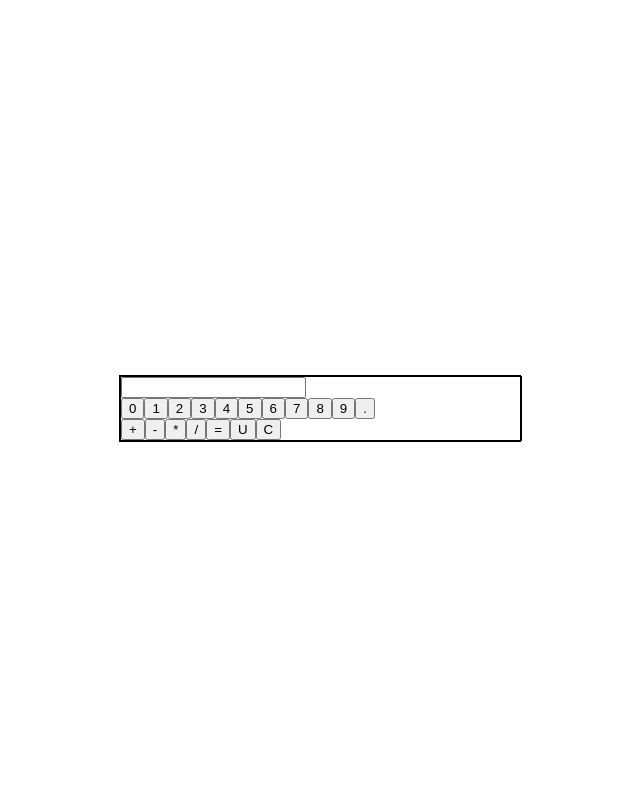
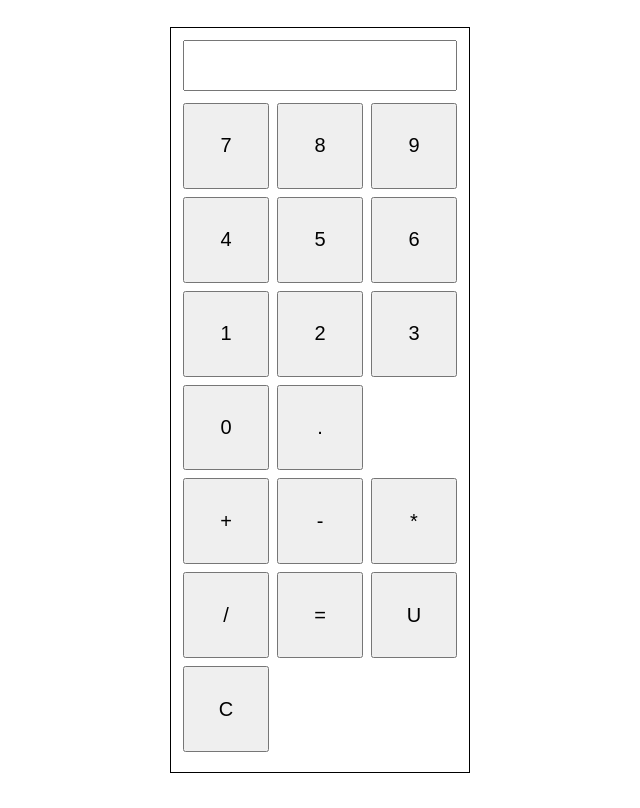
Before and after one commit to TClark1011/react-typescript-calculator, a React (Create React App) app: page / in a window 1280 px wide. Shown: the whole page, without its empty margins (320-960 px from the left). Built offline with nearby package versions, Linux system fonts and the light colour scheme.

Commit message:
Basic Styles

```diff
--- a/public/index.html
+++ b/public/index.html
@@ -6,6 +6,8 @@
     <link rel="icon" href="%PUBLIC_URL%/favicon.ico" />
     <meta name="viewport" content="width=device-width, initial-scale=1" />
     <meta name="description" content="A little calculator made in React with Typescript" />
+    <link rel="preconnect" href="https://fonts.gstatic.com">
+    <link href="https://fonts.googleapis.com/css2?family=Oxanium:wght@300&display=swap" rel="stylesheet">
     <title>React Calculator</title>
 </head>
 
--- a/src/App.tsx
+++ b/src/App.tsx
@@ -5,9 +5,7 @@ import Calculator from './components/Calculator';
 function App() {
 	return (
 		<div className='App'>
-			<div id='calculator'>
-				<Calculator />
-			</div>
+			<Calculator />
 		</div>
 	);
 }
--- a/src/components/Calculator/Calculator.scss
+++ b/src/components/Calculator/Calculator.scss
@@ -1,8 +1,27 @@
 @import "../../styles/config";
 
 #calculator {
-    width: 400px;
+    border: 1px solid black;
+
+    padding: $spacing-3;
+
+    width: 300px;
     max-width: 100%;
-    border: 1px solid black;
-    //temp code to block empty selector warning
+
+
+
+    #calculator-display {
+        font-family: 'Oxanium', monospace;
+        font-size: $fontSize-8;
+        width: 100%;
+
+        margin-bottom: $spacing-3;
+    }
+
+    .buttons-container {
+        display: flex;
+        flex-wrap: wrap;
+    }
+
+
 }
--- a/src/components/Calculator/Calculator.tsx
+++ b/src/components/Calculator/Calculator.tsx
@@ -12,10 +12,7 @@ const Calculator: React.FC = (props) => {
 	const [stateQueue, setStateQueue] = useState<string[]>([]);
 
 	const revertToPreviousState = (): void => {
-		console.log('undoing!');
-		console.log('stateQueue before pop', stateQueue);
 		setCalculatorInput(stateQueue.pop() || '');
-		console.log('stateQueue after pop', stateQueue);
 	};
 
 	const enterInput = (newInput: string): void => {
@@ -24,7 +21,6 @@ const Calculator: React.FC = (props) => {
 
 	const performCalculation = (): void => {
 		setStateQueue([...stateQueue, calculatorInput]);
-		console.log('stateQueue', stateQueue);
 
 		// eslint-disable-next-line no-eval
 		setCalculatorInput(eval(calculatorInput));
@@ -40,20 +36,20 @@ const Calculator: React.FC = (props) => {
 					value={calculatorInput}
 				></input>
 				<div id='calculator-buttons-container'>
-					<div id='digits-container'>
-						<CalculatorButton symbol='0' />
+					<div id='digits-container' className='buttons-container'>
+						<CalculatorButton symbol='7' />
+						<CalculatorButton symbol='8' />
+						<CalculatorButton symbol='9' />
+						<CalculatorButton symbol='4' />
+						<CalculatorButton symbol='5' />
+						<CalculatorButton symbol='6' />
 						<CalculatorButton symbol='1' />
 						<CalculatorButton symbol='2' />
 						<CalculatorButton symbol='3' />
-						<CalculatorButton symbol='4' />
-						<CalculatorButton symbol='5' />
-						<CalculatorButton symbol='6' />
-						<CalculatorButton symbol='7' />
-						<CalculatorButton symbol='8' />
-						<CalculatorButton symbol='9' />
+						<CalculatorButton symbol='0' />
 						<CalculatorButton symbol='.' />
 					</div>
-					<div id='operations-container'>
+					<div id='operations-container' className='buttons-container'>
 						<CalculatorButton symbol='+' />
 						<CalculatorButton symbol='-' />
 						<CalculatorButton symbol='*' />
@@ -80,6 +76,8 @@ const Calculator: React.FC = (props) => {
 	);
 	//TODO: Replace '*' with an 'x' multiplication symbol
 	//TODO: back space button
+	//TODO: set length limit of input
+	//TODO: store queue in local storage
 };
 
 export default Calculator;
--- a/src/components/CalculatorButton/CalculatorButton.scss
+++ b/src/components/CalculatorButton/CalculatorButton.scss
@@ -1 +1,31 @@
-/* your css code */
+@import "../../styles/config";
+
+
+.button-wrapper {
+
+    $gap: $spacing-2;
+
+    flex: 1 0 calc(calc(100% / 3) - #{$gap * (2/3)});
+    flex-grow: 0;
+
+    margin-right: $gap;
+    margin-bottom: $gap;
+
+    &:nth-child(3n+3) {
+        margin-right: 0;
+    }
+
+
+    display: flex;
+
+    @include squareOffHeight();
+
+    button {
+        width: 100%;
+        height: 100%;
+
+        padding: 0;
+
+        font-size: $fontSize-5;
+    }
+}
--- a/src/components/CalculatorButton/CalculatorButton.tsx
+++ b/src/components/CalculatorButton/CalculatorButton.tsx
@@ -1,16 +1,18 @@
+import './CalculatorButton.scss';
+
 import React, { useContext } from 'react';
 import CalculatorContext from '../../containers/CalculatorContext';
 
 import ButtonPerformance from '../../types/ButtonPerformance';
 
 interface Props {
-	symbol: string;
+	symbol?: string;
 	performs?: ButtonPerformance;
 	action?: () => void;
 }
 
 const CalculatorButton: React.FC<Props> = ({
-	symbol,
+	symbol = ' ',
 	performs = 'input',
 	action = () => {},
 }) => {
@@ -18,9 +20,13 @@ const CalculatorButton: React.FC<Props> = ({
 
 	const clickHandler = performs === 'input' ? () => enterInput(symbol) : action;
 	return (
-		<button className='calculator-button' onClick={clickHandler}>
-			{symbol}
-		</button>
+		<div className='button-wrapper'>
+			{performs !== 'spacer' && (
+				<button className='calculator-button' onClick={clickHandler}>
+					{symbol}
+				</button>
+			)}
+		</div>
 	);
 };
 
--- a/src/styles/base.scss
+++ b/src/styles/base.scss
@@ -1,7 +1,12 @@
+* {
+    box-sizing: border-box;
+}
+
 html,
 body,
 #root {
     height: 100%;
+    margin: 0;
 }
 
 .App {
@@ -9,6 +14,8 @@ body,
     height: 100%;
 
     display: flex;
-    justify-content: center;
-    align-items: center;
+
+    &>* {
+        margin: auto;
+    }
 }
--- a/src/styles/config/_index.scss
+++ b/src/styles/config/_index.scss
@@ -1 +1 @@
-@import "./variables";
+@import "./variables", "./mixins.scss";
--- /dev/null
+++ b/src/styles/config/mixins.scss
@@ -0,0 +1,7 @@
+@mixin squareOffHeight() {
+    &:before {
+        content: "";
+        display: block;
+        padding-top: 100%;
+    }
+}
--- a/src/styles/config/variables/_index.scss
+++ b/src/styles/config/variables/_index.scss
@@ -1 +1 @@
-@import "./spacing.scss";
+@import "./spacing.scss", "./fontSizes.scss";
--- /dev/null
+++ b/src/styles/config/variables/fontSizes.scss
@@ -0,0 +1,12 @@
+$fontSize-1: 12px;
+$fontSize-2: 14px;
+$fontSize-3: 16px;
+$fontSize-4: 18px;
+$fontSize-5: 20px;
+$fontSize-6: 24px;
+$fontSize-7: 30px;
+$fontSize-8: 36px;
+$fontSize-9: 48px;
+$fontSize-10: 60px;
+$fontSize-11: 72px;
+//? See page 105 of 'Refactoring UI'
--- a/src/types/ButtonPerformance.ts
+++ b/src/types/ButtonPerformance.ts
@@ -1,3 +1,3 @@
-type ButtonPerformance = 'input' | 'action';
+type ButtonPerformance = 'input' | 'action' | 'spacer';
 
 export default ButtonPerformance;
```
